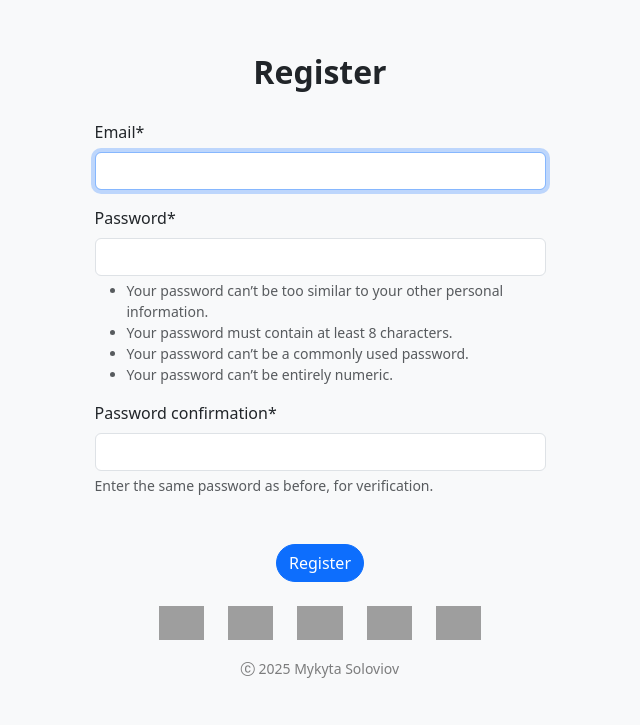
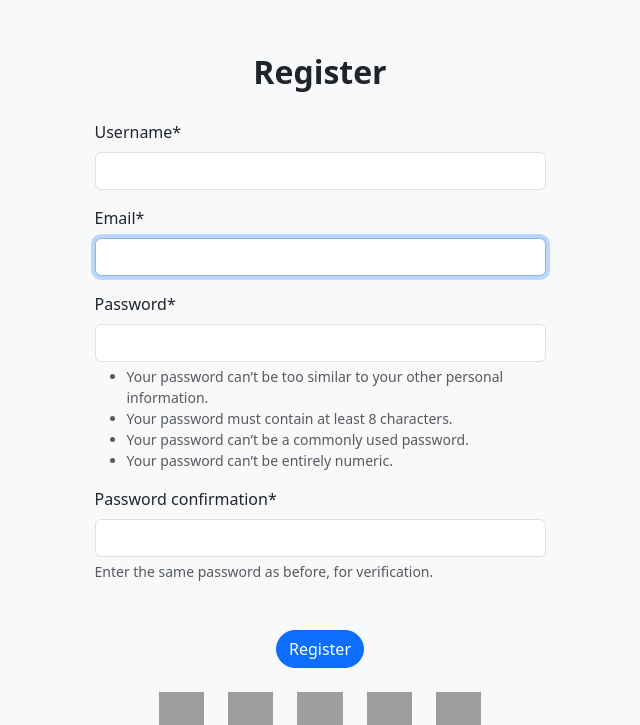
Before and after one commit to mykytaso/mykytaso_app, a Django app: page /accounts/register/ in a window 1280 px wide. Shown: the part 63-788 px from the top of the page, without its empty margins (320-960 px from the left). Before the commit the page ends 741 px from the top, so only its background shows below. Run offline with Django 5.2, Linux system fonts and the light colour scheme; parts of the project's set-up code (start-up, migrations or seed data) failed here and were passed over; some libraries are stand-ins or nearby versions; grey boxes are pictures that could not be loaded.

Commit message:
Update user model to include username and adjust related code

```diff
--- a/templates/webapp/post_detail.html
+++ b/templates/webapp/post_detail.html
@@ -151,7 +151,7 @@
             <div class="col-auto mb-2">
               <span class="fw-bold">
                 <i class="bi bi-person-fill"></i>
-                {{ comment.author.email | email_username }}&nbsp; &nbsp;
+                {{ comment.author.username }}&nbsp; &nbsp;
               </span>
               <span class="text-secondary fw-light">
                 {{ comment.created_at|minus_hours:4|date:"d M Y" }} at
--- a/users/forms.py
+++ b/users/forms.py
@@ -8,4 +8,4 @@ class RegisterForm(UserCreationForm):
 
     class Meta:
         model = get_user_model()
-        fields = ["email", "password1", "password2"]
+        fields = ["username", "email", "password1", "password2"]
--- a/users/models.py
+++ b/users/models.py
@@ -44,8 +44,9 @@ class UserManager(DjangoUserManager):
 
 
 class User(AbstractUser):
-    username = None
-    email = models.EmailField(_("email address"), unique=True)
+    # username = None
+    username = models.CharField(_("username"), max_length=100, unique=True)
+    email = models.EmailField(_("email"), unique=True)
 
     USERNAME_FIELD = "email"
     REQUIRED_FIELDS = []
```
